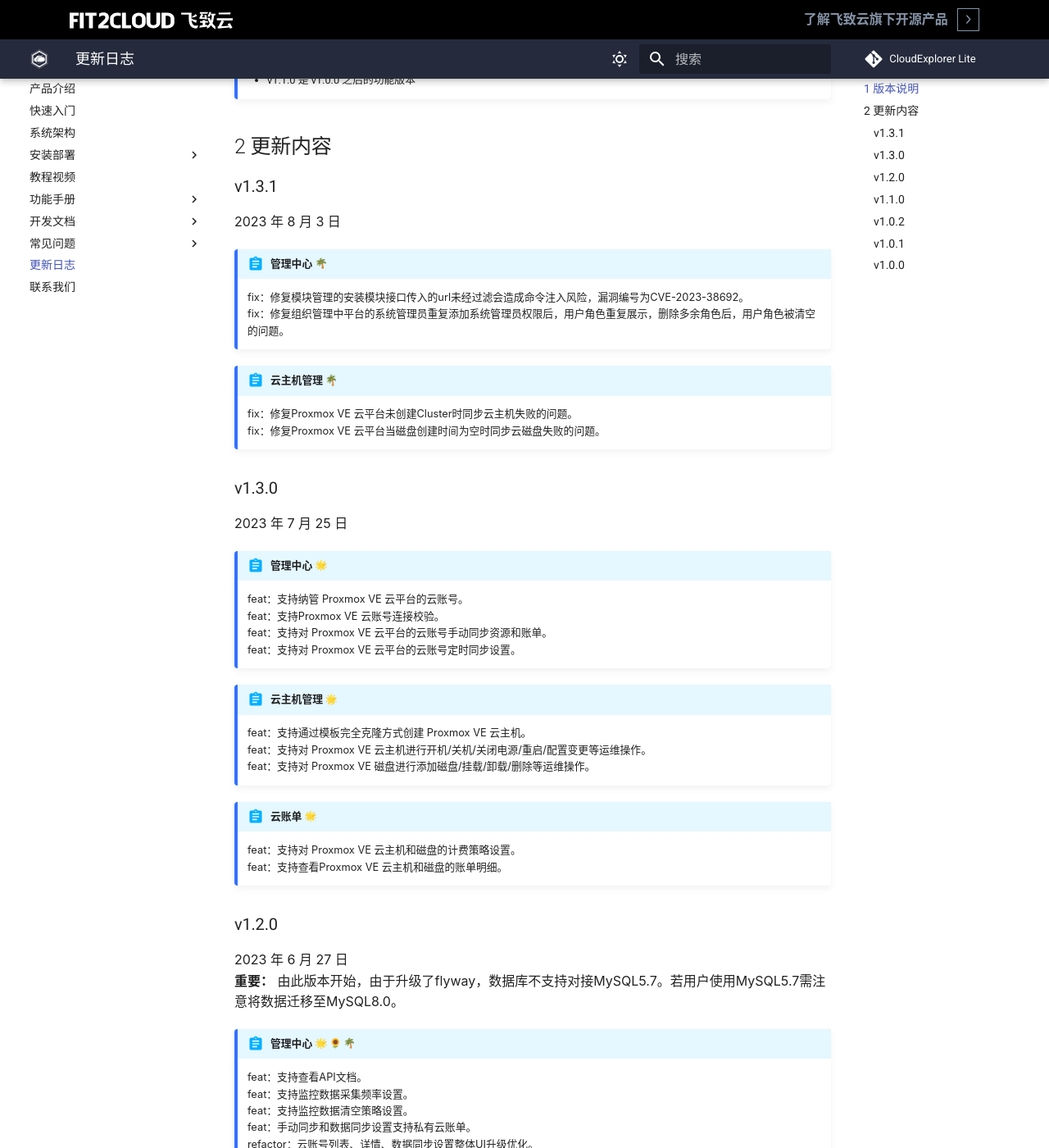
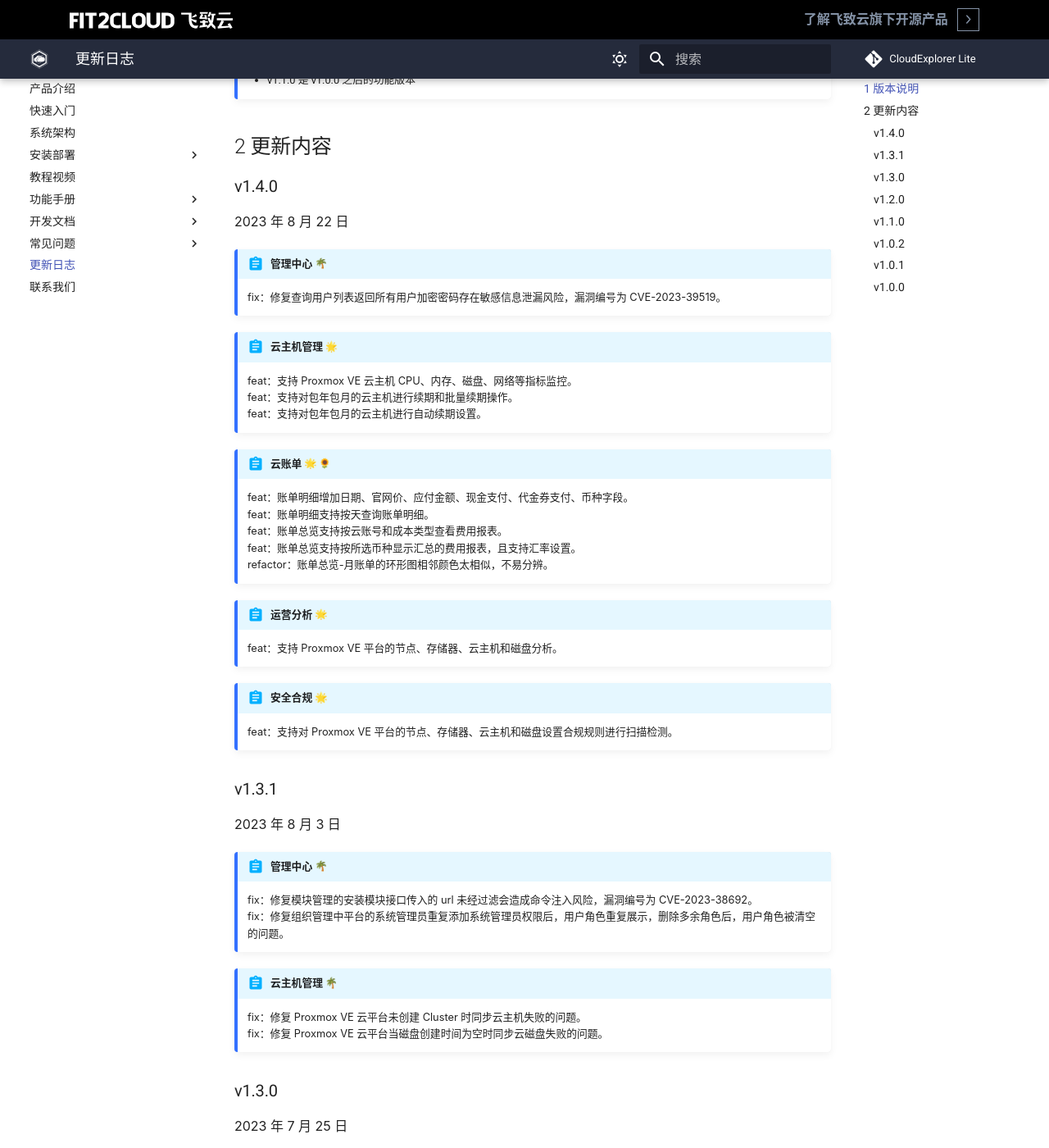
Before and after one commit to CloudExplorer-Dev/docs, an MkDocs documentation site: the page built from docs/update_log.md, in a window 1280 px wide and 1400 px high, scrolled down 290 px. Shown: the whole window at 82% size. Built offline with MkDocs 1.6.1 and Material for MkDocs 9.7.7, drawn with Linux system fonts in a browser that asks for light colours; emoji names are drawn with the system emoji font; the version menu is left out; some of the changed text lies outside the part shown.

Commit message:
修改更新日志

```diff
--- a/docs/update_log.md
+++ b/docs/update_log.md
@@ -11,17 +11,42 @@
 
 ## 2 更新内容
 
+### v1.4.0
+
+2023 年 8 月 22 日
+
+!!! Abstract "管理中心 :palm_tree:"
+    fix：修复查询用户列表返回所有用户加密密码存在敏感信息泄漏风险，漏洞编号为 CVE-2023-39519。
+
+!!! Abstract "云主机管理 :star2:  "
+    feat：支持 Proxmox VE 云主机 CPU、内存、磁盘、网络等指标监控。
+    feat：支持对包年包月的云主机进行续期和批量续期操作。
+    feat：支持对包年包月的云主机进行自动续期设置。
+
+!!! Abstract "云账单  :star2: :sunflower: "
+    feat：账单明细增加日期、官网价、应付金额、现金支付、代金券支付、币种字段。
+    feat：账单明细支持按天查询账单明细。
+    feat：账单总览支持按云账号和成本类型查看费用报表。
+    feat：账单总览支持按所选币种显示汇总的费用报表，且支持汇率设置。
+    refactor：账单总览-月账单的环形图相邻颜色太相似，不易分辨。
+
+!!! Abstract "运营分析  :star2:"
+    feat：支持 Proxmox VE 平台的节点、存储器、云主机和磁盘分析。
+
+!!! Abstract "安全合规  :star2:"
+    feat：支持对 Proxmox VE 平台的节点、存储器、云主机和磁盘设置合规规则进行扫描检测。
+
 ### v1.3.1
 
 2023 年 8 月 3 日
 
 !!! Abstract "管理中心 :palm_tree:"
-    fix：修复模块管理的安装模块接口传入的url未经过滤会造成命令注入风险，漏洞编号为CVE-2023-38692。
+    fix：修复模块管理的安装模块接口传入的 url 未经过滤会造成命令注入风险，漏洞编号为 CVE-2023-38692。
     fix：修复组织管理中平台的系统管理员重复添加系统管理员权限后，用户角色重复展示，删除多余角色后，用户角色被清空的问题。
 
 !!! Abstract "云主机管理 :palm_tree: "
-    fix：修复Proxmox VE 云平台未创建Cluster时同步云主机失败的问题。
-    fix：修复Proxmox VE 云平台当磁盘创建时间为空时同步云磁盘失败的问题。
+    fix：修复 Proxmox VE 云平台未创建 Cluster 时同步云主机失败的问题。
+    fix：修复 Proxmox VE 云平台当磁盘创建时间为空时同步云磁盘失败的问题。
 
 
 ### v1.3.0
@@ -30,7 +55,7 @@
 
 !!! Abstract "管理中心 :star2: "
     feat：支持纳管 Proxmox VE 云平台的云账号。
-    feat：支持Proxmox VE 云账号连接校验。
+    feat：支持 Proxmox VE 云账号连接校验。
     feat：支持对 Proxmox VE 云平台的云账号手动同步资源和账单。
     feat：支持对 Proxmox VE 云平台的云账号定时同步设置。
 
@@ -41,37 +66,37 @@
 
 !!! Abstract "云账单  :star2: "
     feat：支持对 Proxmox VE 云主机和磁盘的计费策略设置。
-    feat：支持查看Proxmox VE 云主机和磁盘的账单明细。
+    feat：支持查看 Proxmox VE 云主机和磁盘的账单明细。
 
 ### v1.2.0
 
 2023 年 6 月 27 日
-**重要：** 由此版本开始，由于升级了flyway，数据库不支持对接MySQL5.7。若用户使用MySQL5.7需注意将数据迁移至MySQL8.0。
+**重要：** 由此版本开始，由于升级了 flyway，数据库不支持对接 MySQL5.7。若用户使用 MySQL5.7 需注意将数据迁移至 MySQL8.0。
 
 
 !!! Abstract "管理中心 :star2: :sunflower: :palm_tree:"
-    feat：支持查看API文档。
+    feat：支持查看 API 文档。
     feat：支持监控数据采集频率设置。
     feat：支持监控数据清空策略设置。
     feat：手动同步和数据同步设置支持私有云账单。
-    refactor：云账号列表、详情、数据同步设置整体UI升级优化。
+    refactor：云账号列表、详情、数据同步设置整体 UI 升级优化。
     refactor：优化合并手动同步资源和同步账单为同步。
     refactor：优化合并日志清空策略移至参数设置菜单中。
-    refactor：【安装部署】程序部署的安装配置install.conf增加内存、cpu等资源限制参数。
+    refactor：【安装部署】程序部署的安装配置 install.conf 增加内存、cpu 等资源限制参数。
     fix：修复通过API调用设置登录密码为弱密码的问题。
     fix：修复管理日志未按清空策略执行清空的问题。
 
 !!! Abstract "云主机管理 :star2: :palm_tree:"
-    feat：创建VMware云主机时支持自定义云主机密码。
-    feat：创建VMware云主机时设置备注。
-    feat：创建VMware云主机时选择模板后显示模板的备注信息。
+    feat：创建 VMware 云主机时支持自定义云主机密码。
+    feat：创建 VMware 云主机时设置备注。
+    feat：创建 VMware 云主机时选择模板后显示模板的备注信息。
     feat：创建私有云云主机时显示所选配置的费用。
     feat：私有云云主机配置变更时显示所选配置的费用。
     feat：云主机、磁盘、任务、回收站列表支持刷新列表功能。
     fix：修复回收站列表不能检索中文的问题。
 
 !!! Abstract "云账单  :star2: :sunflower: :palm_tree:"
-    feat：新增计费策略功能：支持计费资源类型为CPU、内存、磁盘，支持按单价计费和按规格计费两种计费模式，支持按量付费和包年包月两种付费类型。并且支持给不同云账号设置不同的计费策略。
+    feat：新增计费策略功能：支持计费资源类型为 CPU、内存、磁盘，支持按单价计费和按规格计费两种计费模式，支持按量付费和包年包月两种付费类型。并且支持给不同云账号设置不同的计费策略。
     feat：账单明细支持查看私有云资源的账单明细。
     feat：分账设置中的企业项目字段支持按组织/工作空间进行分账（私有云资源费用分账依据）。
     refactor：优化账单总览中费用的显示样式。
```
